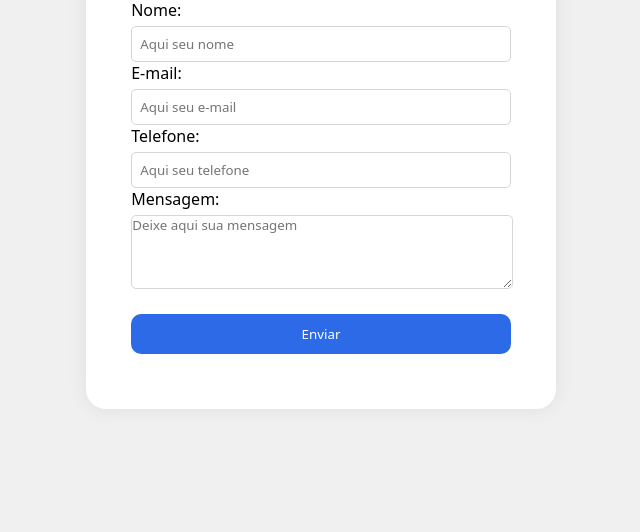
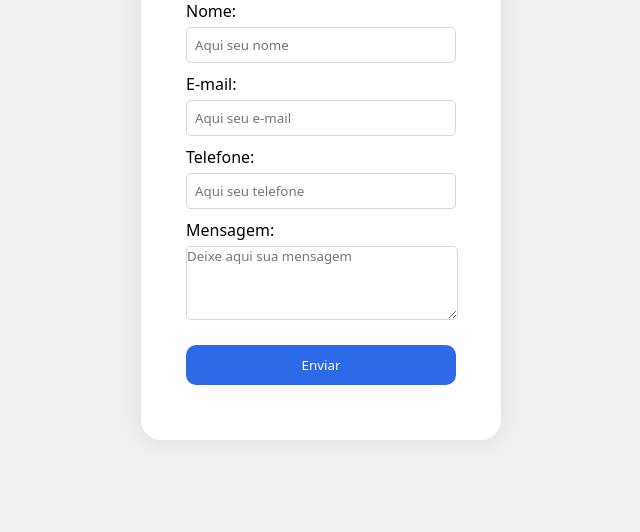
Before and after one commit to Miguelsantossoares/Formulario-em-HTML, a plain HTML site: page index.html in a window 1024 px wide. Shown: the part 268-800 px from the top of the page, without its empty margins (191-831 px from the left). Drawn offline with Linux system fonts and the light colour scheme.

Commit message:
Some error

```diff
--- a/CSS/style.css
+++ b/CSS/style.css
@@ -31,6 +31,7 @@ body {
 
 .form {
     width: 40%;
+    max-width: 300px;
     text-align: center;
     background-color: white;
     padding: 30px;
@@ -39,18 +40,6 @@ body {
     box-shadow: 0px 0px 20px rgba(0, 0, 0, 0.075);
 }
 
-button {
-    background-color: #2c6ae8;
-    margin-bottom: 10px;
-    margin-top: 20px;
-    color: white;
-    width: 100%;
-    box-sizing: content-box;
-    height: 40px;
-    border-radius: 10px;
-
-    border: 0;
-}
 
 button:hover {
     background-color: #4e89ff;
@@ -72,9 +61,8 @@ button:hover {
 .input label {
     display: block;
     text-align: left;
-    padding-bottom: 5px;
+    padding: 10px 0 5px 0 ;
     width: 100%;
-
 }
 
 textarea {
@@ -82,3 +70,16 @@ textarea {
     border-radius: 5px;
     border: 1px solid #d6d6d6;
 }
+
+button {
+    background-color: #2c6ae8;
+    margin-bottom: 10px;
+    margin-top: 20px;
+    color: white;
+    width: 100%;
+    box-sizing: content-box;
+    height: 40px;
+    border-radius: 10px;
+
+    border: 0;
+}
--- a/index.html
+++ b/index.html
@@ -7,7 +7,7 @@
     <link rel="stylesheet" href="CSS/style.css">
     <script src="JS/seuarquivo.js"></script>
 </head>
-<body>
+<body>>
         <div class="form">
         <form action="#" method="POST" enctype="multipart/form-data">
             <div class="logo">
@@ -17,17 +17,12 @@
             <div class="input">
                 <label for="nome">Nome:</label>
                 <input type="text" id="nome" name="nome" required placeholder="Aqui seu nome">
-
                 <label for="email">E-mail:</label>
                 <input type="email" id="email" name="email" required placeholder="Aqui seu e-mail">
-
                 <label for="telefone">Telefone:</label>
                 <input type="tel" id="telefone" name="telefone" required minlength="6" maxlength="14" placeholder="Aqui seu telefone">
-
                 <label for="mensagem">Mensagem:</label>
                 <textarea id="mensagem" name="mensagem" rows="4" required placeholder="Deixe aqui sua mensagem"></textarea>
-
-
                 <button onclick="AbrirAlerta()" type="submit">Enviar</button>
             </div>
         </form>
```
Also changed, not shown: CSS/media-query.css (+32 -0 lines). Lines whose indentation alone changed are shown as unchanged.
